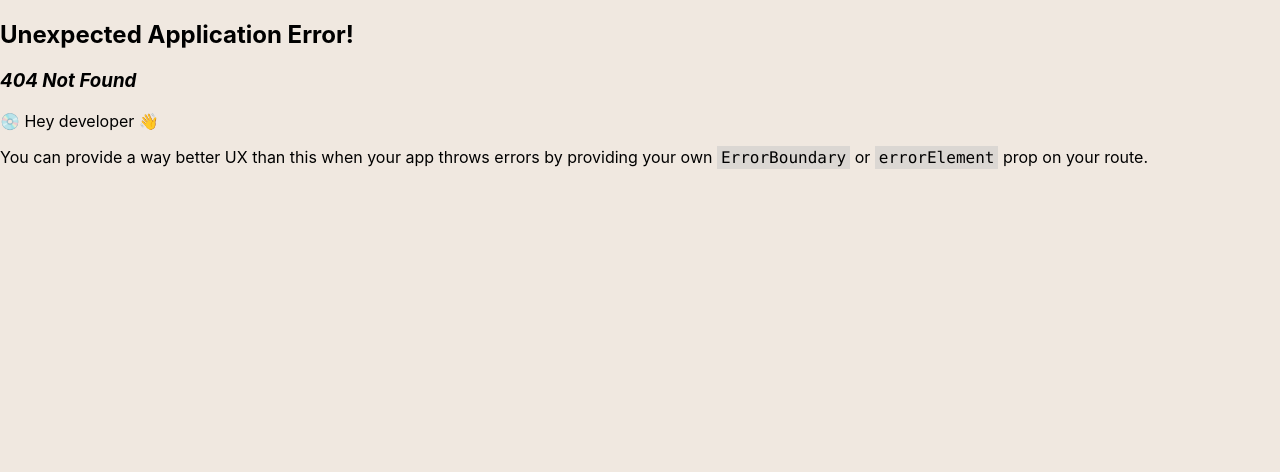
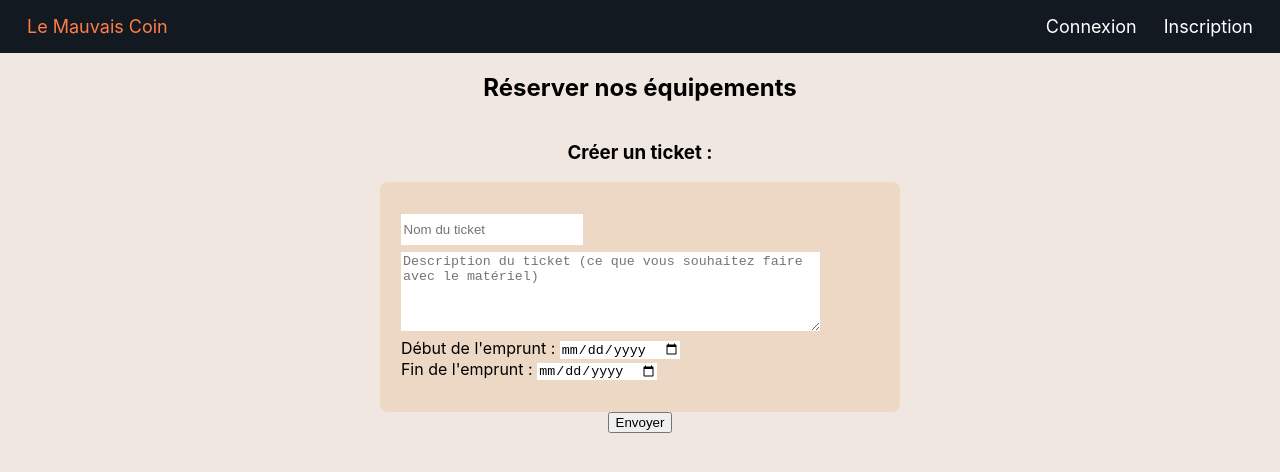
Before and after one commit to CantinDeBrunoy/gestionMateriel, a React (Create React App) app in the folder frontend/: page /Ticket in a window 1280 px wide. Before the commit this address had no page. Shown: the top 472 px of the page. Built offline with nearby package versions, Linux system fonts and the light colour scheme.

Commit message:
feat(ticket) ticket template

```diff
--- a/frontend/package.json
+++ b/frontend/package.json
@@ -7,7 +7,9 @@
     "@testing-library/react": "^13.4.0",
     "@testing-library/user-event": "^13.5.0",
     "axios": "^1.4.0",
+    "date-fns": "^2.30.0",
     "react": "^18.2.0",
+    "react-date-range": "^1.4.0",
     "react-dom": "^18.2.0",
     "react-router-dom": "^6.10.0",
     "react-scripts": "^5.0.1",
--- a/frontend/src/components/Connexion.css
+++ b/frontend/src/components/Connexion.css
@@ -12,7 +12,7 @@
     display: flex;
     flex-direction: column;
     justify-content: center;
-    background-color: rgb(239, 235, 235);
+    background-color: #e3b6894f;
     border-radius: 20px;
     padding: 2rem 5rem;
 }
--- a/frontend/src/components/Connexion.js
+++ b/frontend/src/components/Connexion.js
@@ -21,7 +21,6 @@ function Connexion() {
               <input type="text" className="InputText" name="mail"/>
               <span>Mot de passe</span>
               <input type="text" className="InputText" name="mdp"/>
-              <button className="ButtonForm">Mot de passe oublié ?</button>
               <button className="ButtonForm green">Valider</button>
           </div>
           <div>
--- a/frontend/src/components/Inscription.css
+++ b/frontend/src/components/Inscription.css
@@ -10,7 +10,7 @@
 .Inscription-form {
     display: flex;
     justify-content: center;
-    background-color: rgb(239, 235, 235);
+    background-color: #e3b6894f;
     border-radius: 20px;
     padding: 2rem 5rem;
 }
--- /dev/null
+++ b/frontend/src/components/PageRecherche.js
@@ -0,0 +1,18 @@
+import NavBar from "./navBar/NavBar";
+import { useState } from "react";
+import RechercheMateriel from "./rechercheMateriel/RechercheMateriel";
+
+function PageRecherche() {
+    const [listItems,setListItems] = useState([
+        'aaaa','aaa','ab','abc','aabc','dsqdsq','dsqd','dsqdsq','trqsdqs','tfdqs'
+    ])
+
+    return (
+        <div>
+            <NavBar/>
+            <RechercheMateriel listItems={listItems}/>
+        </div>
+    )
+}
+
+export default PageRecherche;
--- /dev/null
+++ b/frontend/src/components/Ticket.css
@@ -0,0 +1,30 @@
+.Ticket {
+    display: flex;
+    flex-direction: column;
+    justify-content: center;
+    align-items: center;
+}
+.Ticket-form {
+    display: flex;
+    flex-direction: column;
+    justify-content: flex-start;
+    align-items: flex-start;
+    background-color: #e3b6894f;
+    border-radius: 0.5em;
+    padding: 2em 5em 2em 1.3em;
+}
+.Ticket-form>input {
+    text-decoration: none;
+    border: none;
+    padding: 0.6em 0.2em;
+    margin-bottom: 0.5em;
+}
+.Ticket-form>textarea {
+    text-decoration: none;
+    border: none;
+    margin-bottom: 0.5em;
+}
+.Ticket-date>input {
+    text-decoration: none;
+    border: none;
+}
--- /dev/null
+++ b/frontend/src/components/Ticket.js
@@ -0,0 +1,29 @@
+import NavBar from "./navBar/NavBar";
+import "./Ticket.css";
+
+function Ticket() {
+    return (
+        <div>
+            <NavBar/>
+            <div className="Ticket">
+                <h2>Réserver nos équipements</h2>
+                <h3>Créer un ticket : </h3>
+                <div className="Ticket-form">
+                    <input type="text" placeholder="Nom du ticket"/>
+                    <textarea rows="5" cols="50"
+                        placeholder="Description du ticket (ce que vous souhaitez faire avec le matériel)"/>
+                    <div className="Ticket-date">
+                        <span>Début de l'emprunt : </span>
+                        <input type="date"/>
+                        <br/>
+                        <span>Fin de l'emprunt : </span>
+                        <input type="date"/>
+                    </div>
+                </div>
+                <button>Envoyer</button>
+            </div>
+        </div>
+    )
+}
+
+export default Ticket;
--- a/frontend/src/components/rechercheMateriel/RechercheMateriel.js
+++ b/frontend/src/components/rechercheMateriel/RechercheMateriel.js
@@ -1,43 +1,84 @@
-import "./RechercheMateriel.css"
-import NavBar from "../navBar/NavBar";
-import { useEffect, useState } from "react";
-import MaterielCard from "./MaterielCard";
-import search from "../../assets/images/search-outline.svg"
+// import "./RechercheMateriel.css"
+// import NavBar from "../navBar/NavBar";
+// import { useEffect, useState } from "react";
+// import MaterielCard from "./MaterielCard";
+// import search from "../../assets/images/search-outline.svg"
 
-const  RechercheMateriel = () => {
-    const [listItems,setListItems] = useState([
-        'aaaa','aaa','ab','abc','aabc','dsqdsq','dsqd','dsqdsq','trqsdqs','tfdqs'
-    ])
-    const [valueFiltered,setValueFiltered] = useState([
-        'aaaa','aaa','ab','abc','aabc','dsqdsq','dsqd','dsqdsq','trqsdqs','tfdqs'
-    ]);
+// const  RechercheMateriel = () => {
+//     const [listItems,setListItems] = useState([
+//         'aaaa','aaa','ab','abc','aabc','dsqdsq','dsqd','dsqdsq','trqsdqs','tfdqs'
+//     ])
+//     const [valueFiltered,setValueFiltered] = useState([
+//         'aaaa','aaa','ab','abc','aabc','dsqdsq','dsqd','dsqdsq','trqsdqs','tfdqs'
+//     ]);
 
 
 
+//     const setNewValueFiltered = (e) => {
+//         const filteredList = listItems.filter((items)=>items.includes(e.target.value));
+//         setValueFiltered(filteredList);
+//     }
+
+//     return (
+//       <div className="rechercheMateriel">
+//           <NavBar/>
+//         <div className="rechercheMateriel-div-header dark-blue">
+//             <span>Filtre 1</span>
+//             <span>Filtre 2</span>
+//             <div className="rechercheMateriel-div-input">
+//             <input  onChange={setNewValueFiltered} placeholder="Je cherche un matériel, un objet..."/>
+//             <button className="rechercheMateriel-div-button">
+//             <img src={search} />
+//             </button>
+//             </div>
+
+//         </div>
+//         <div className="rechercheMateriel-listItems">
+//         {valueFiltered && valueFiltered.map((obj)=><MaterielCard key={obj} card={obj} />)}
+//         </div>
+//         </div>
+//     );
+//   }
+
+//   export default RechercheMateriel;
+
+
+import React, { useState } from "react";
+import "./RechercheMateriel.css";
+import MaterielCard from "./MaterielCard";
+import search from "../../assets/images/search-outline.svg";
+
+const RechercheMateriel = ({ listItems }) => {
+  const [valueFiltered, setValueFiltered] = useState([...listItems]);
+
   const setNewValueFiltered = (e) => {
-        const filteredList = listItems.filter((items)=>items.includes(e.target.value));
+    const filteredList = listItems.filter((items) =>
+      items.includes(e.target.value)
+    );
     setValueFiltered(filteredList);
-    }
+  };
 
   return (
     <div className="rechercheMateriel">
-          <NavBar/>
       <div className="rechercheMateriel-div-header dark-blue">
         <span>Filtre 1</span>
         <span>Filtre 2</span>
         <div className="rechercheMateriel-div-input">
-            <input  onChange={setNewValueFiltered} placeholder="Je cherche un matériel, un objet..."/>
+          <input
+            onChange={setNewValueFiltered}
+            placeholder="Je cherche un matériel, un objet..."
+          />
           <button className="rechercheMateriel-div-button">
             <img src={search} />
           </button>
         </div>
-
       </div>
       <div className="rechercheMateriel-listItems">
-        {valueFiltered && valueFiltered.map((obj)=><MaterielCard key={obj} card={obj} />)}
+        {valueFiltered &&
+          valueFiltered.map((obj) => <MaterielCard key={obj} card={obj} />)}
       </div>
     </div>
   );
-  }
+};
 
 export default RechercheMateriel;
```
Also changed, not shown: frontend/src/App.js (+7 -2 lines), 1 other file (tests, documents, lock files or other folders). Lines whose indentation alone changed are shown as unchanged.
